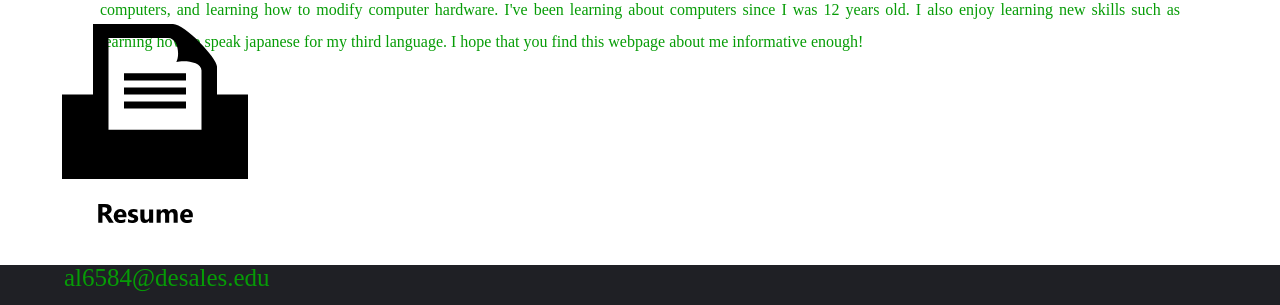
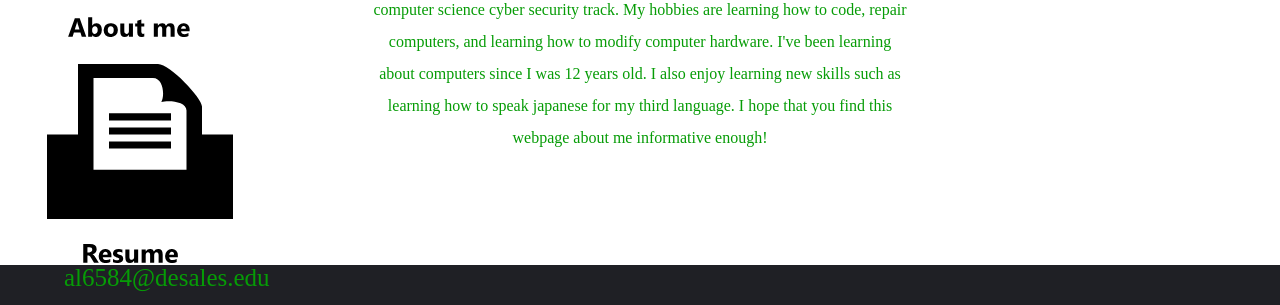
Before and after one commit to foxhound1486/AlexGuerraLopes.github.io, a plain HTML site: page About_me.html in a window 1280 px wide. Shown: the part 495-800 px from the top of the page. Drawn offline with nearby package versions, Linux system fonts and the light colour scheme.

Commit message:
Update stylesheet.css

```diff
--- a/css/stylesheet.css
+++ b/css/stylesheet.css
@@ -70,19 +70,21 @@ header {
     padding: 100px;
 }
 .Main_text2{
-    text-align:justify;
-    position: inherit;
-    margin: auto;
+    margin-left: auto;
+    margin-right: auto;
+    width: 50%;
 }
 .Main_text3{
-    padding: 0px 600px 0px 400px;
+    margin-left: auto;
+    margin-right: auto;
+    width: 50%;
 }
 
 .Links_desktop{
     align-content: left;
     position: fixed;
-    top: 15%;
-    left: 15px;
+    top: 20%;
+    left: 0%;
 
 
 }
```
